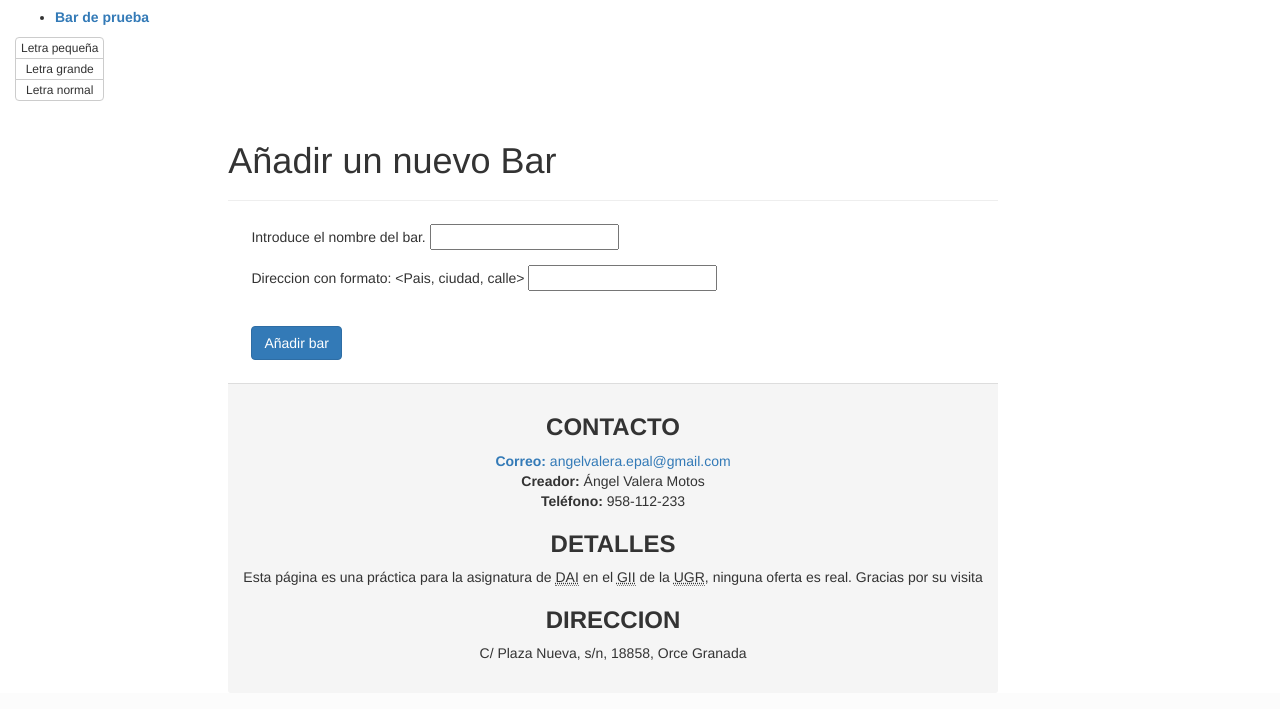
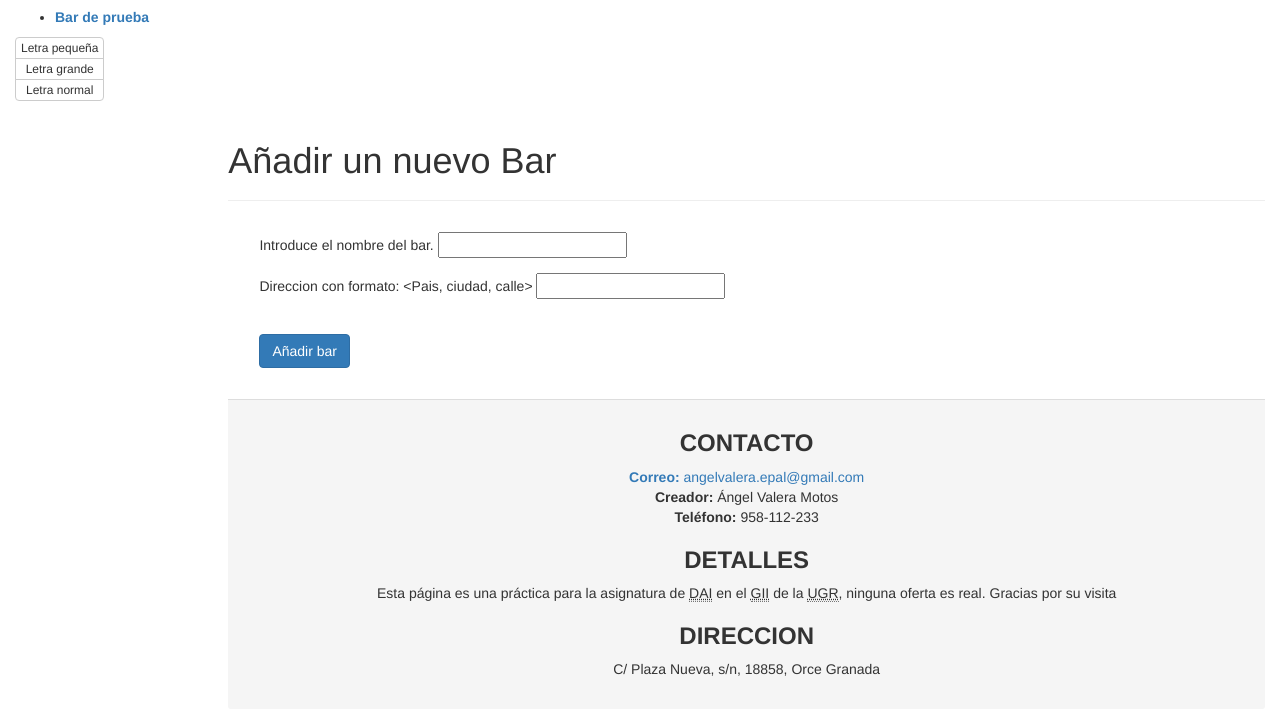
Before and after one commit to AngelValera/bares-y-tapas-DAI, a Django app: page /add_bar/ in a window 1280 px wide. Shown: the part 289-998 px from the top of the page. Before the commit the page ends 949 px from the top, so only its background shows below. Run offline with Django 3.2, Linux system fonts and the light colour scheme; a user stored in the database is signed in; data comes from the database, SQL or seed files in the repository; some libraries are stand-ins or nearby versions.

Commit message:
arreglando css

```diff
--- a/templates/app/base.html
+++ b/templates/app/base.html
@@ -107,7 +107,7 @@
 					{% endblock %}
 				</div>
 				<div class="col-sm-9 col-sm-offset-3 col-md-10 col-md-offset-2 main" style="margin-top: 0px; padding-top:0px;">
-					<div style="margin-top: 0px; padding-top:0px;	display: block; float:left">
+					<div style="margin-top: 0px; padding-top:0px;	 ">
 						<!--CONTENIDO DE LA PAGINA-->
 						{% block content %}{% endblock %}
 
```
